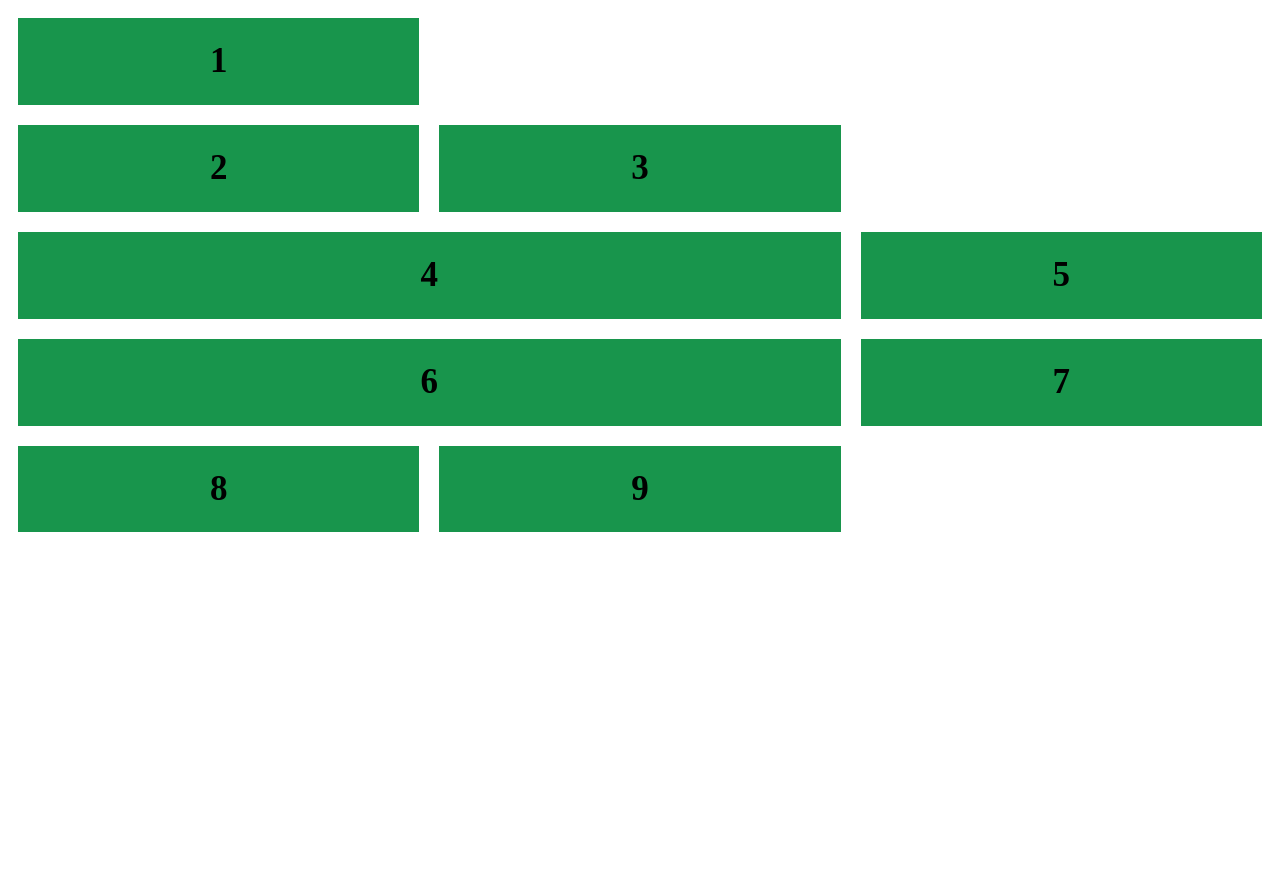
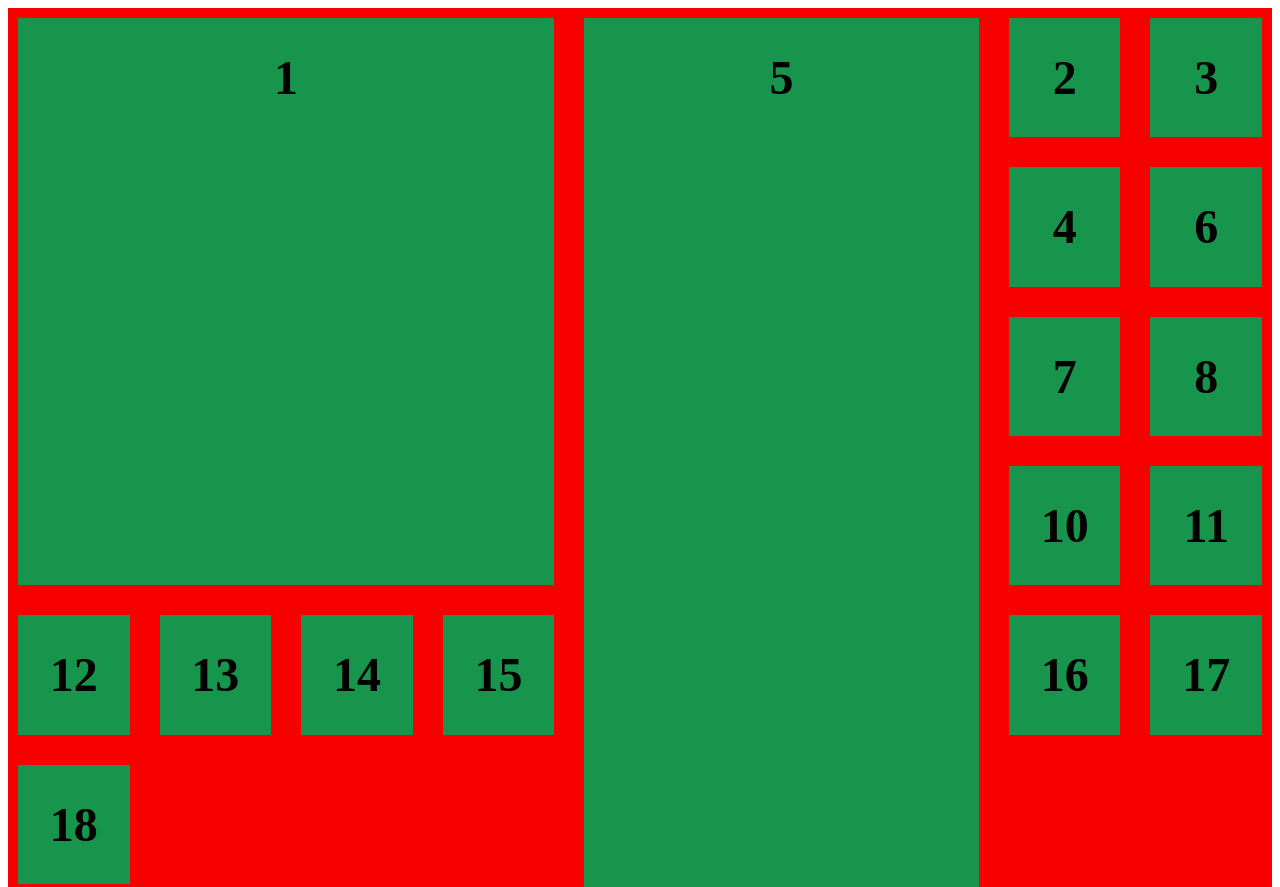
Before and after one commit to manikblocck/css-grid, a plain HTML site: page index.html in a window 1280 px wide. Shown: the top 887 px of the page. Before the commit the page ends 800 px from the top, so only its background shows below. Drawn offline with Linux system fonts and the light colour scheme.

Commit message:
grid is two dimensonial

```diff
--- a/index.html
+++ b/index.html
@@ -12,21 +12,53 @@
 
         <div id="box-1" class="box"><h1>1</h1>
         </div>
-        <div id="box-2" class="box"><h1>2</h1>
+        <div id="box-2" class="box">
+            <h1>2</h1>
         </div>
-        <div id="box-3" class="box"><h1>3</h1>
+        <div id="box-3" class="box">
+            <h1>3</h1>
         </div>
-        <div id="box-4" class="box"><h1>4</h1>
+        <div id="box-4" class="box">
+            <h1>4</h1>
         </div>
-        <div id="box-5" class="box"><h1>5</h1>
+        <div id="box-5" class="box">
+            <h1>5</h1>
         </div>
-        <div id="box-6" class="box"><h1>6</h1>
+        <div id="box-6" class="box">
+            <h1>6</h1>
         </div>
-        <div id="box-7" class="box"><h1>7</h1>
+        <div id="box-7" class="box">
+            <h1>7</h1>
         </div>
-        <div id="box-8" class="box"><h1>8</h1>
+        <div id="box-8" class="box">
+            <h1>8</h1>
         </div>
-        <div id="box-9" class="box"><h1>9</h1>
+        <div id="box-9" class="box">
+            <h1>10</h1>
+        </div>
+        <div id="box-9" class="box">
+            <h1>11</h1>
+        </div>
+        <div id="box-9" class="box">
+            <h1>12</h1>
+        </div>
+        <div id="box-9" class="box">
+            <h1>13</h1>
+        </div>
+        <div id="box-9" class="box">
+            <h1>14</h1>
+        </div>
+        <div id="box-9" class="box">
+            <h1>15</h1>
+        </div>
+        <div id="box-9" class="box">
+            <h1>16</h1>
+        </div>
+        <div id="box-9" class="box">
+            <h1>17</h1>
+        </div>
+        <div id="box-9" class="box">
+            <h1>18</h1>
         </div>
 
     </div>
--- a/style.css
+++ b/style.css
@@ -3,26 +3,30 @@
     background: #18954c;
     margin: 10px;
 }
+
 h1{
     text-align: center;
-    font-size: 35px;
+    font-size: 3em;
 }
 
 .root{
-
+    background: #f70000;
     display: grid;
-    grid-template-columns: 1fr 1fr 1fr;
+    grid-template-columns:repeat(9, 1fr);
+    grid-template-rows: repeat(8, 1fr);
+    gap: 10px;
 }
 
 #box-1{
-    grid-column: 1 / -3;
+    grid-column-start:1;
+    grid-column-end: 5;
+    grid-row-start: 1;
+    grid-row-end: 5;
 }
-#box-2{
-    grid-column: 1 / -3                        ;
+
+#box-5{
+    grid-column-start:5;
+    grid-column-end: 8;
+    grid-row-start: 1;
+    grid-row-end: 9;
 }
-#box-4{
-    grid-column: 1 / -2;
-}
-#box-6 {
-    grid-column: 1 / -2;
-}
```
